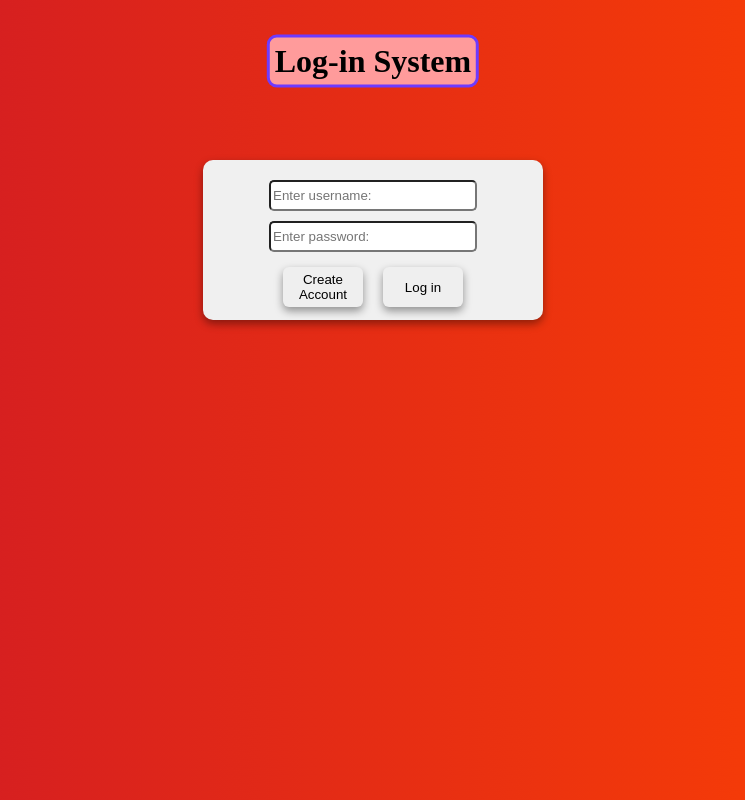
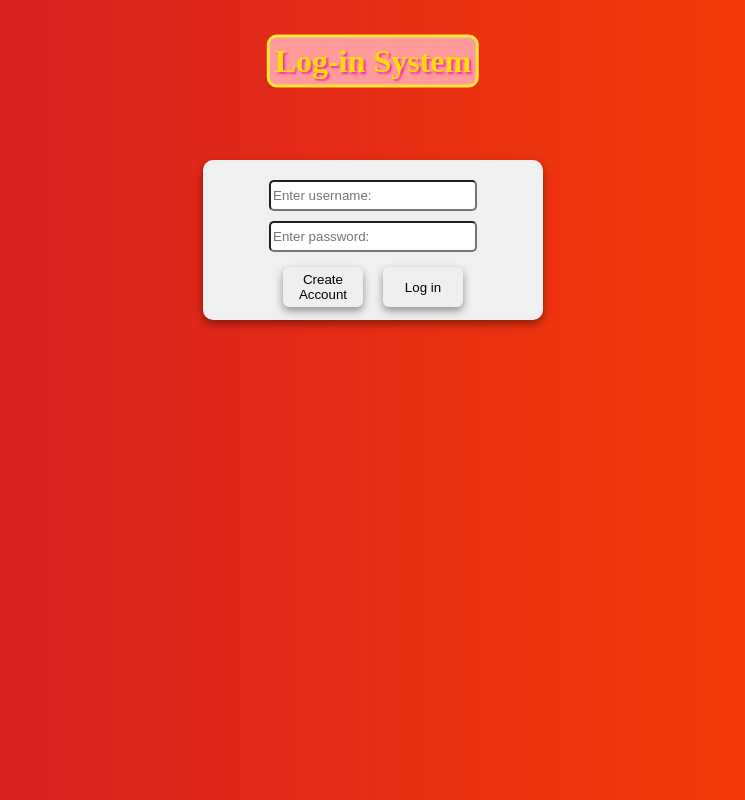
Before and after one commit to malikDev2/log-in-system, a plain HTML site: page frontend/index.html in a window 1280 px wide. In both pictures the pointer is over the element "Log-in System". Shown: the whole page, without its empty margins (267-1012 px from the left). Drawn offline with Linux system fonts and the light colour scheme.

Commit message:
styling changes

```diff
--- a/frontend/styles.css
+++ b/frontend/styles.css
@@ -15,7 +15,9 @@ h1{
 }
 h1:hover{
     background: rgb(255, 155, 155);
-    border: 3px solid rgb(110, 58, 255);
+    border: 3px solid rgb(255, 229, 58);
+    color: rgb(255, 222, 8);
+    text-shadow: 2px 2px 2px rgba(251, 39, 173, 0.96);
     cursor: none;
     transition: 500ms;
 }
```
